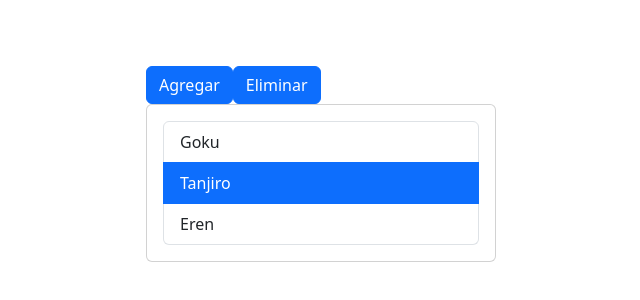
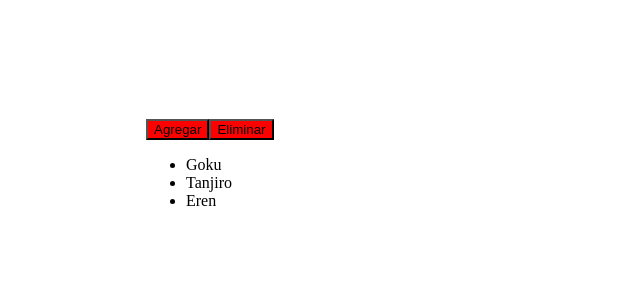
Before and after one commit to Isaac-Torres-dev/React-App, a React (Vite) app: page / in a window 1280 px wide. Shown: the part 236-536 px from the top of the page, without its empty margins (319-959 px from the left). Built offline with nearby package versions, Linux system fonts and the light colour scheme.

Commit message:
02 - Inline style

```diff
--- a/src/components/Buttom.tsx
+++ b/src/components/Buttom.tsx
@@ -6,9 +6,14 @@ type Props = {
   onClick: () => void;
 };
 
+const styles = {
+  backgroundColor: "red",
+};
+
 function Buttom({ children, isLoading, onClick }: Props) {
   return (
     <button
+      style={styles}
       onClick={onClick}
       disabled={isLoading}
       type="button"
--- a/src/main.tsx
+++ b/src/main.tsx
@@ -1,4 +1,4 @@
-import "bootstrap/dist/css/bootstrap.min.css";
+// import "bootstrap/dist/css/bootstrap.min.css";
 import React from "react";
 import ReactDOM from "react-dom/client";
 import App from "./App.tsx";
```
